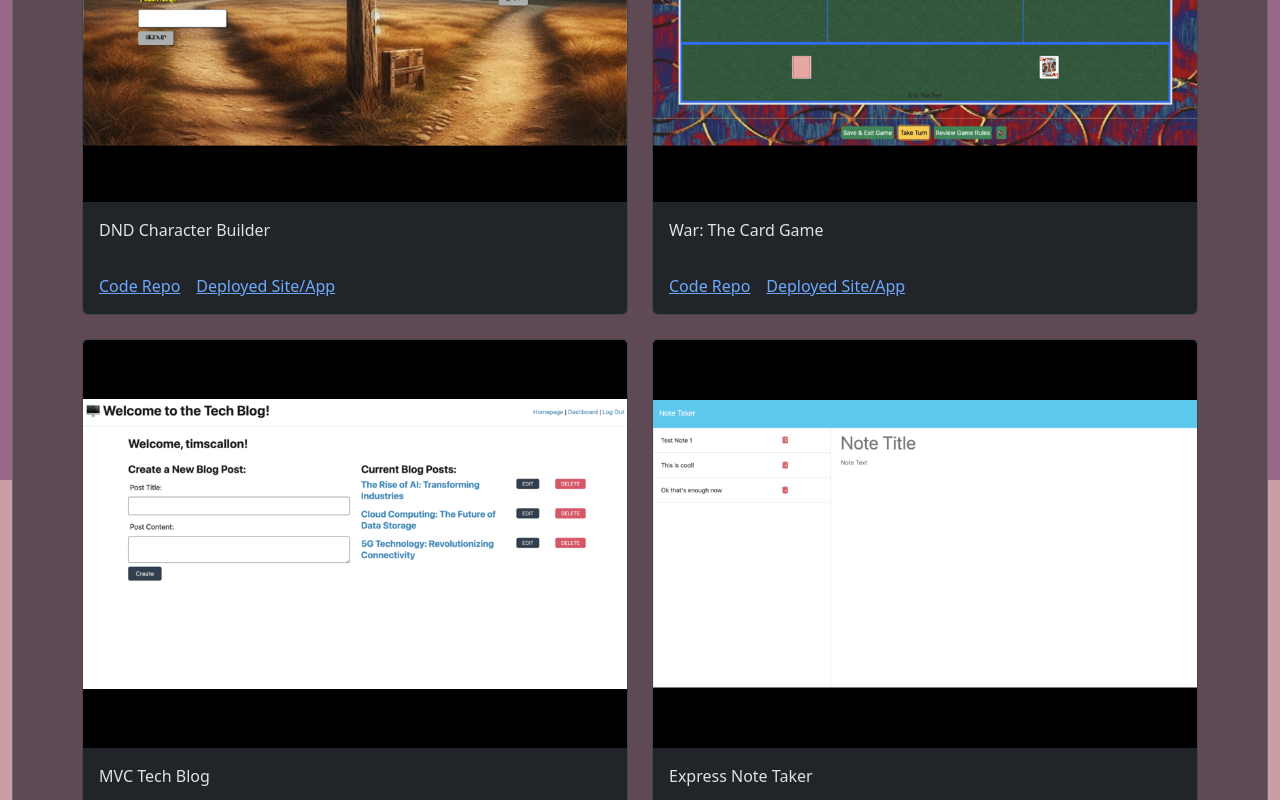
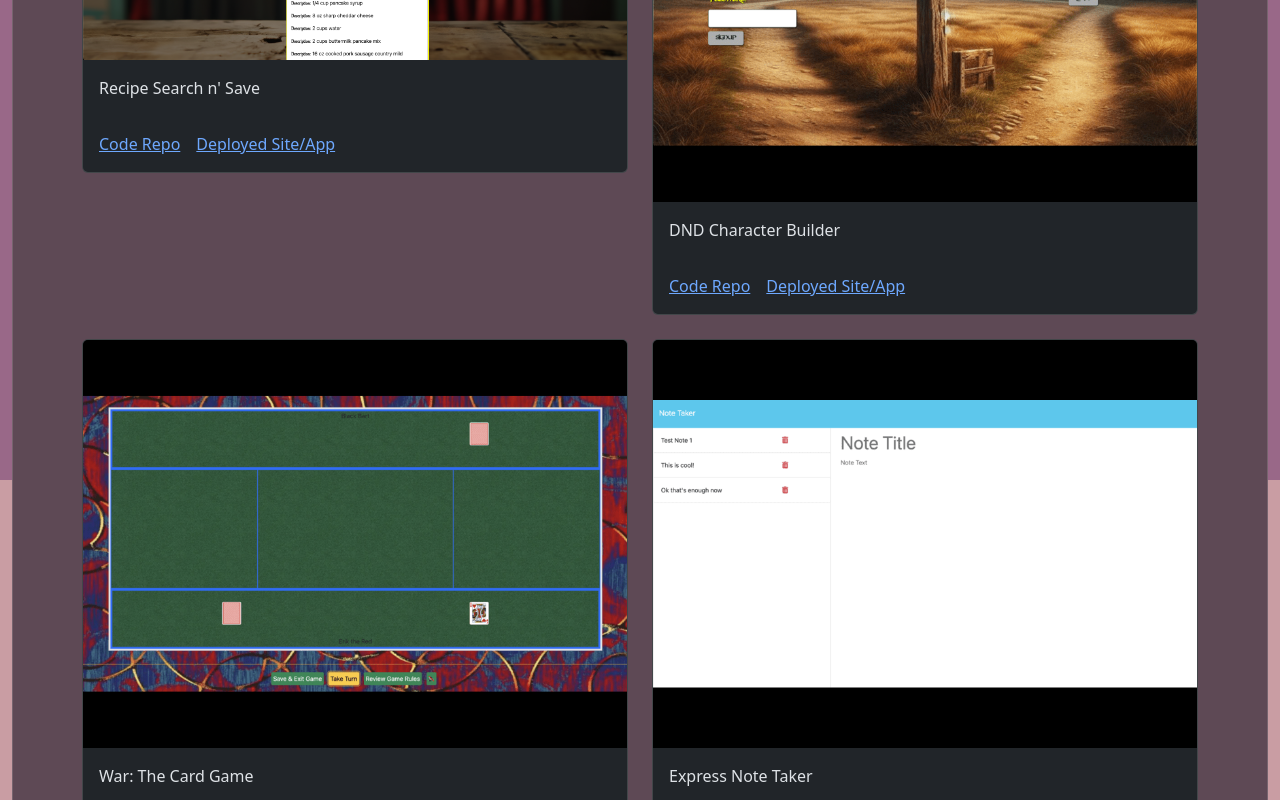
Before and after one commit to floatingpoint-exaflop/react-portfolio, a React (Vite) app: page /portfolio in a window 1280 px wide. Shown: the part 320-1120 px from the top of the page. Built offline with nearby package versions, Linux system fonts and the light colour scheme.

Commit message:
updated project list and resume dates

```diff
--- a/src/pages/Portfolio.jsx
+++ b/src/pages/Portfolio.jsx
@@ -4,24 +4,24 @@ export default function Portfolio() {
   const projectList = [
     {
       id: 1,
+      img: "/assets/eatitorbeatit.png",
+      label: "Recipe Search n' Save",
+      repoHref: "https://github.com/TeutonicTed/project-03",
+      deployHref: "https://project-03-yel1.onrender.com/",
+    },
+    {
+      id: 2,
       img: "/assets/exposition-inn.png",
       label: "DND Character Builder",
       repoHref: "https://github.com/JonGrom/Exposition_Inn",
       deployHref: "https://exposition-inn.onrender.com",
     },
     {
-      id: 2,
+      id: 3,
       img: "/assets/war-cards.png",
       label: "War: The Card Game",
       repoHref: "https://github.com/floatingpoint-exaflop/group-project-one",
       deployHref: "https://floatingpoint-exaflop.github.io/group-project-one/",
-    },
-    {
-      id: 3,
-      img: "/assets/mvc-tech-blog.png",
-      label: "MVC Tech Blog",
-      repoHref: "https://github.com/floatingpoint-exaflop/mvc-tech-blog",
-      deployHref: "https://mvc-tech-blog-604q.onrender.com",
     },
     {
       id: 4,
```
Also changed, not shown: public/assets/eatitorbeatit.png (added), 1 other file (tests, documents, lock files or other folders).
